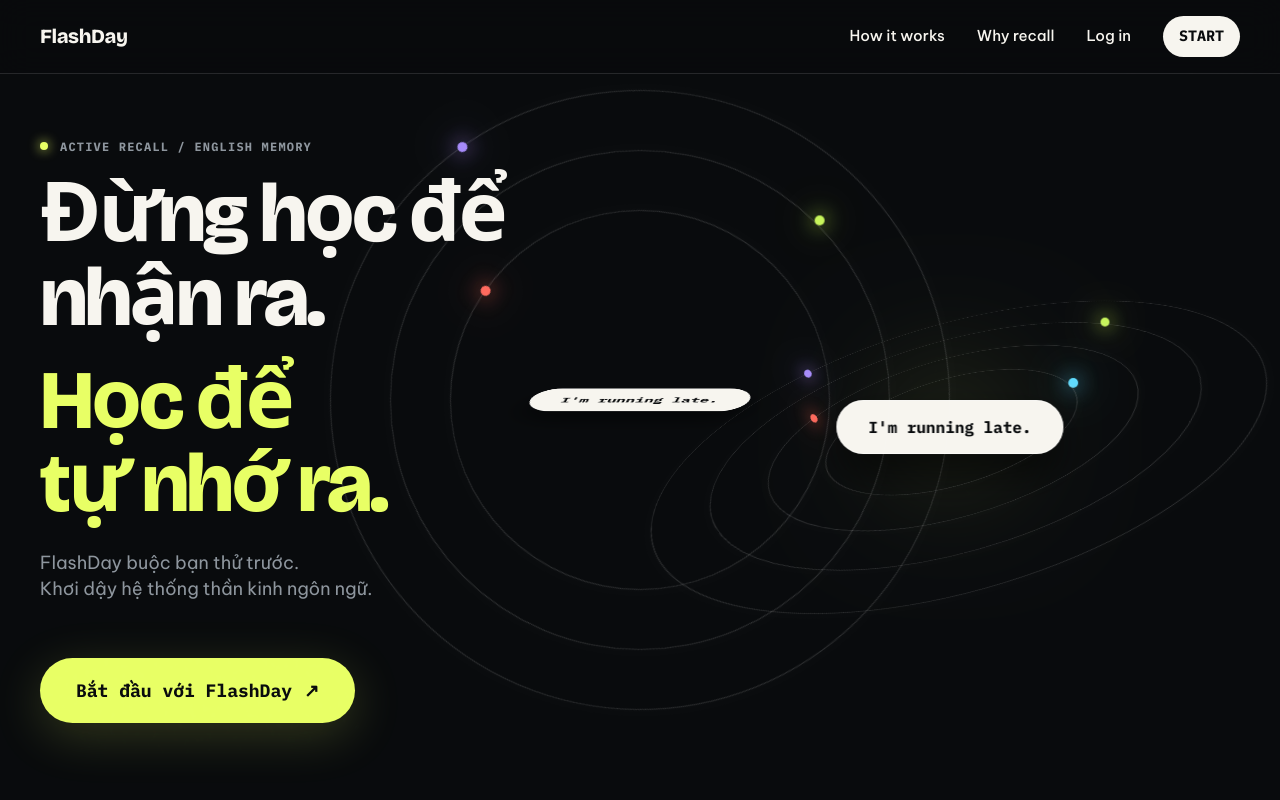
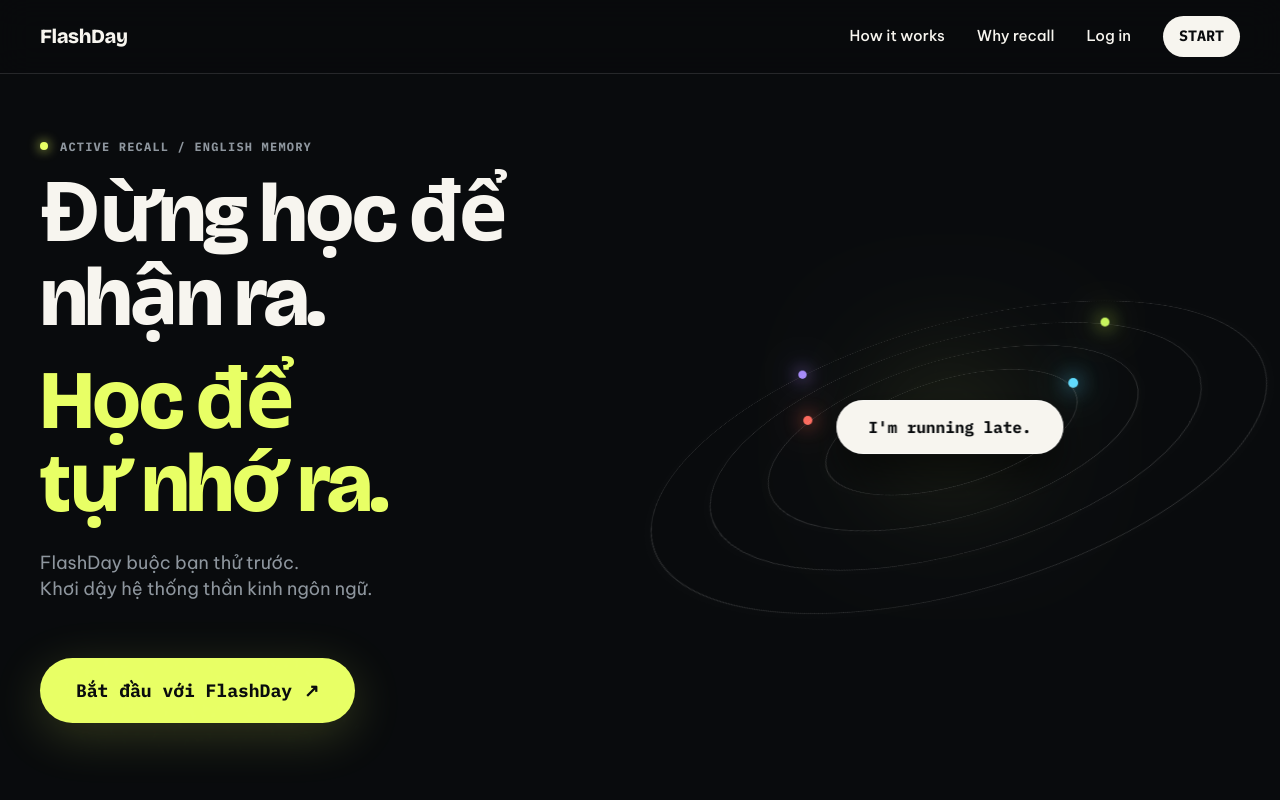
Before and after one commit to Thunderkill016/FlashDay, a website: page index.html in a window 1280 px wide. Shown: the top 800 px of the page. Drawn offline with nearby package versions, Linux system fonts and the light colour scheme.

Commit message:
fix(ui): Nuke and rebuild Hero HTML/CSS to completely clear duplication and syntax errors

```diff
--- a/index.html
+++ b/index.html
@@ -51,9 +51,9 @@
             <a class="btn-flash mt-8" href="/app/">Bắt đầu với FlashDay <span class="arrow">↗</span></a>
           </div>
 
-                                        <div class="recall-core-wrapper">
+          <div class="recall-core-wrapper">
             <div class="recall-core">
-                            <div class="orbit-system">
+              <div class="orbit-system">
                 <div class="core-glow"></div>
                 <div class="orbit orbit--listen"><div class="satellite"><div class="sat-billboard"><div class="sat-dot"></div><div class="sat-label">LISTENING</div></div></div></div>
                 <div class="orbit orbit--speak"><div class="satellite"><div class="sat-billboard"><div class="sat-dot"></div><div class="sat-label">SPEAKING</div></div></div></div>
@@ -63,13 +63,7 @@
               </div>
             </div>
           </div>
-                <div class="orbit orbit--speak"><div class="satellite"><div class="sat-dot"></div><div class="sat-label">SPEAKING</div></div></div>
-                <div class="orbit orbit--read"><div class="satellite"><div class="sat-dot"></div><div class="sat-label">READING</div></div></div>
-                <div class="orbit orbit--write"><div class="satellite"><div class="sat-dot"></div><div class="sat-label">WRITING</div></div></div>
-                <div class="memory-node">I'm running late.</div>
-              </div>
-            </div>
-          </div>
+
         </div>
       </section>
 
--- a/landing.css
+++ b/landing.css
@@ -154,11 +154,9 @@
 
 /* BILLBOARDING ANIMATIONS: Undo Z spin, then undo Y tilt, then undo X tilt */
 @keyframes counter-spin { 0% { transform: translate(-50%, -50%) rotateZ(0deg); } 100% { transform: translate(-50%, -50%) rotateZ(-360deg); } }
-  100% { transform: translate(-50%, -50%) rotateZ(-360deg) rotateY(15deg) rotateX(-65deg); }
-}
+
 @keyframes counter-spin-rev { 0% { transform: translate(-50%, -50%) rotateZ(0deg); } 100% { transform: translate(-50%, -50%) rotateZ(360deg); } }
-  100% { transform: translate(-50%, -50%) rotateZ(360deg) rotateY(15deg) rotateX(-65deg); }
-}
+
 
 /* HOVER EFFECTS */
 .orbit:hover { border-color: rgba(255,255,255,0.5); box-shadow: 0 0 30px rgba(255,255,255,0.05); background: radial-gradient(circle at center, rgba(255,255,255,0.03), transparent); }
```
